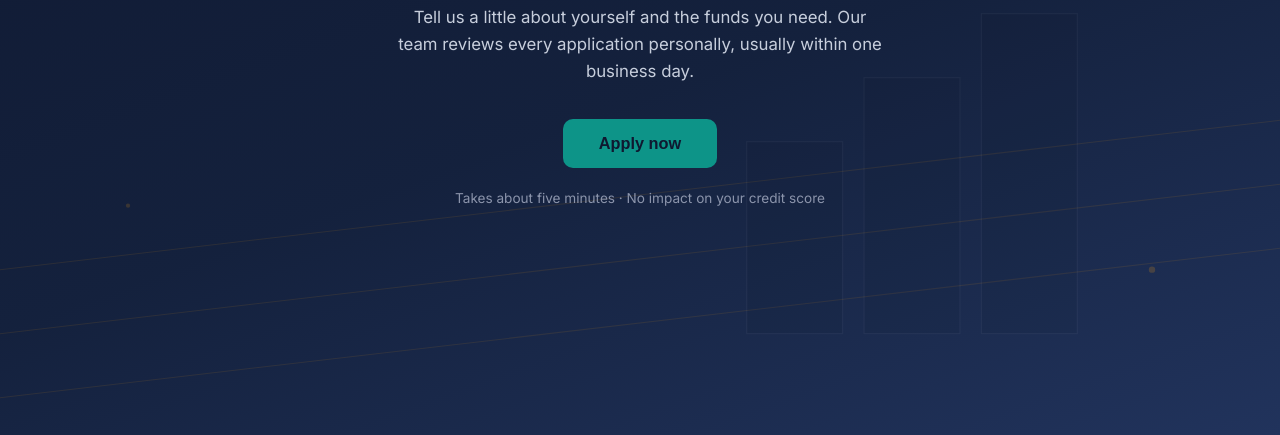
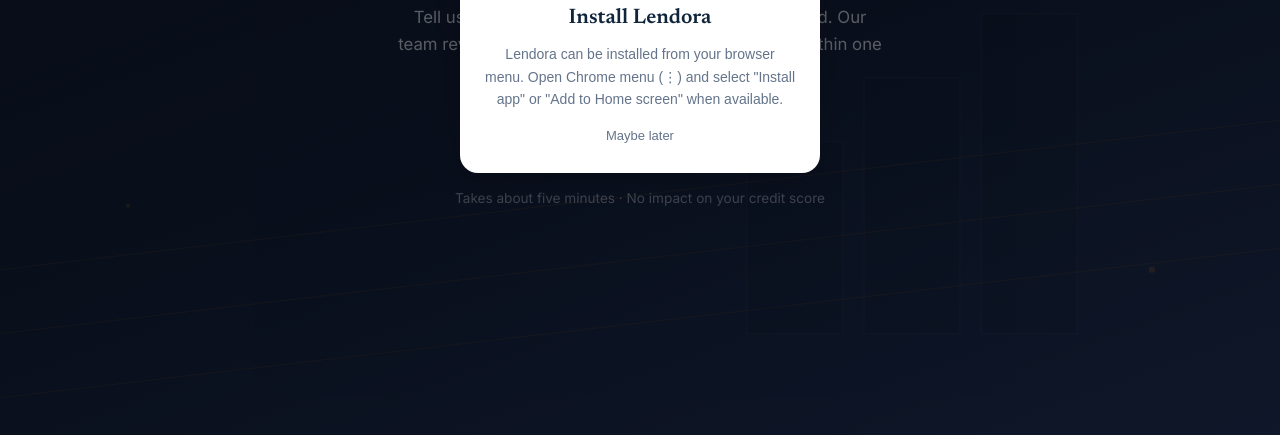
Before and after one commit to kingluise/Lendora, a plain HTML site: page apply.html in a window 1280 px wide. Shown: the part 365-800 px from the top of the page. Drawn offline with Linux system fonts and the light colour scheme.

Commit message:
web manifest4

```diff
--- a/apply.html
+++ b/apply.html
@@ -934,5 +934,6 @@ submitBtn.textContent = 'Submit application';
 }
 });
 </script>
+<script src="/js/pwa.js"></script>
 </body>
 </html>
```
Also changed, not shown: index.html (+1 -0 lines).
